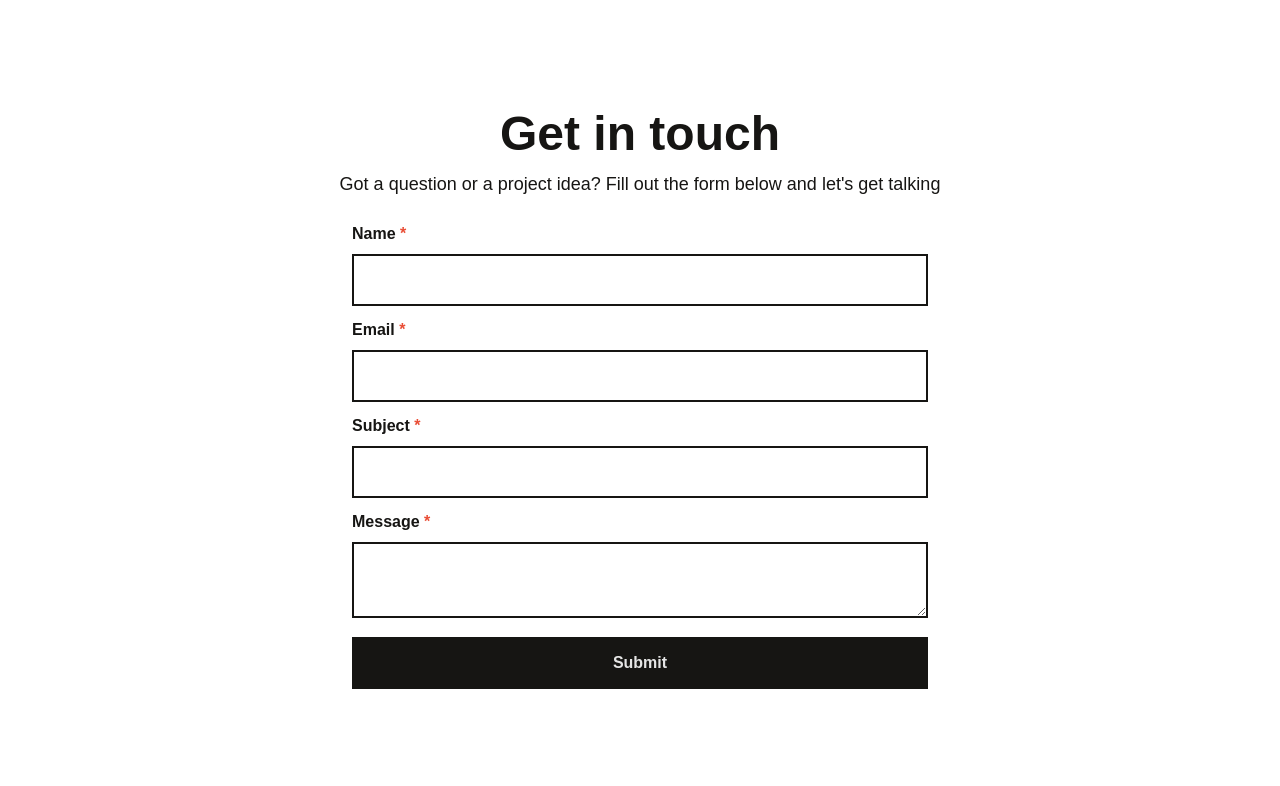
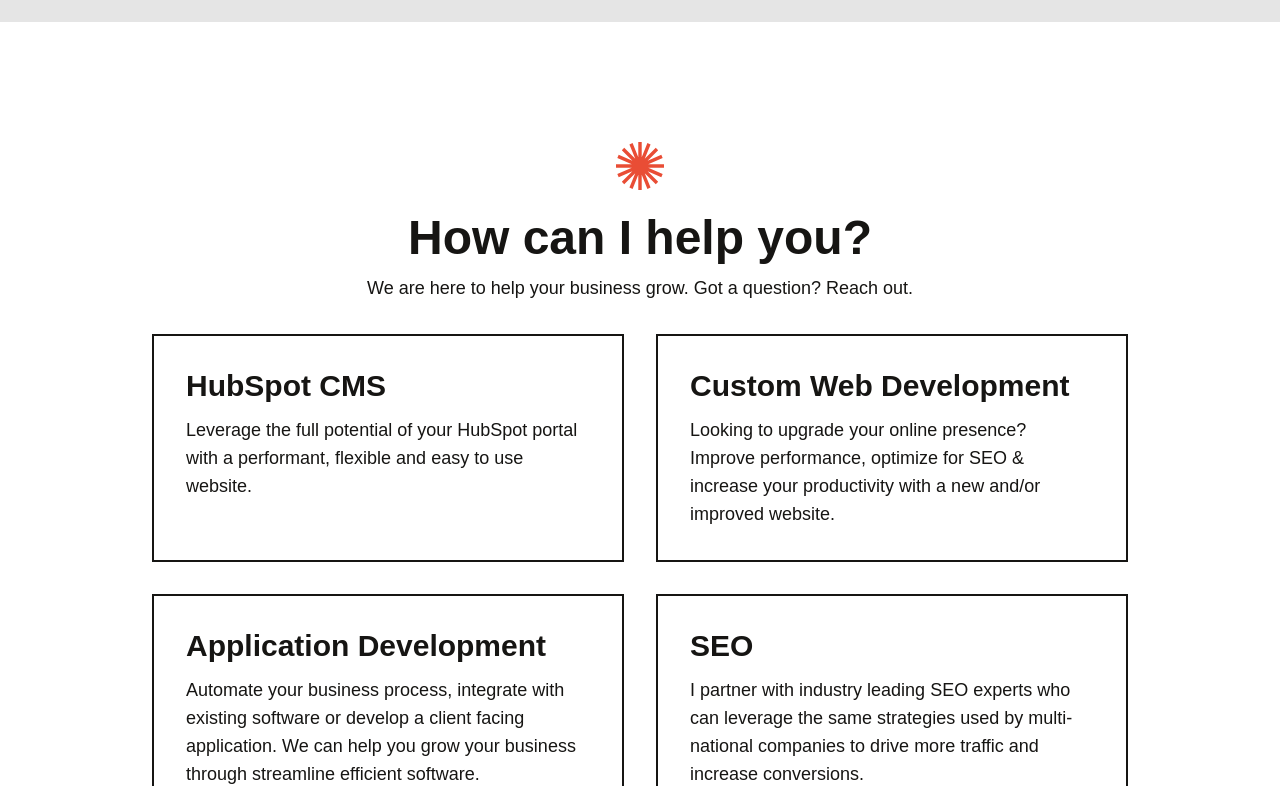
Before and after one commit to gkemp94/georgekemp-co-uk, a Next.js app: page / in a window 1280 px wide. Shown: the part 636-1422 px from the top of the page. Built offline with nearby package versions, Linux system fonts and the light colour scheme; a web font is replaced by a local one.

Commit message:
Add Services

```diff
--- /dev/null
+++ b/components/Cards.tsx
@@ -0,0 +1,25 @@
+interface CardProps {
+  title: string;
+  description: string;
+}
+
+interface CardsProps {
+  cards: CardProps[];
+}
+
+export function Cards ({ cards }: CardsProps) {
+  return (
+    <div className="grid grid-cols-1 md:grid-cols-2 gap-8">
+      {cards.map(card => (
+        <div className="p-8 border-2 flex flex-col gap-3 border-gray-900">
+          <h4 className="text-3xl font-bold">
+            { card.title }
+          </h4>
+          <p className="text-lg">
+            { card.description }
+          </p>
+        </div>
+      ))}
+    </div>
+  );
+}
--- a/components/Form.tsx
+++ b/components/Form.tsx
@@ -40,7 +40,7 @@ export const TextInput = React.forwardRef<HTMLInputElement, TextInputProps>(
     return (
       <BaseInput label={label} name={name} required={true}>
         <input
-          className="px-4 py-3 border-2 w-full border-gray-900"
+          className="px-4 py-3 border-2 bg-transparent w-full border-gray-900"
           ref={ref}
           name={name}
           required={required}
@@ -59,7 +59,7 @@ export const TextAreaInput = React.forwardRef<
   return (
     <BaseInput label={label} name={name} required={required}>
       <textarea
-        className="px-4 py-3 border-2 w-full border-gray-900"
+        className="px-4 py-3 border-2 w-full bg-transparent border-gray-900"
         required={required}
         name={name}
         ref={ref}
--- /dev/null
+++ b/components/LogoGrid.tsx
@@ -0,0 +1,31 @@
+import { loadGetInitialProps } from "next/dist/shared/lib/utils";
+import Image from "next/image";
+import Link from "next/link";
+
+interface LogoGridProps {
+  logos: {
+    image: {
+      src: string;
+      width: number;
+      height: number;
+      alt: string;
+    };
+    link: {
+      href: string;
+    };
+  }[];
+}
+
+export default function LogoGrid({ logos }: LogoGridProps) {
+  return (
+    <ul className="grid grid-cols-1 md:grid-cols-3 lg:grid-cols-4 gap-6">
+      {logos.map((logo) => (
+        <li className="border-gray-900 border-2">
+          <Link href={logo.link.href}>
+            <Image {...logo.image} layout="responsive" />
+          </Link>
+        </li>
+      ))}
+    </ul>
+  );
+}
--- a/components/Section.tsx
+++ b/components/Section.tsx
@@ -20,7 +20,7 @@ export function Section({
   return (
     <section className={`${noPadding ? "" : "py-24"} ${className}`} {...props}>
       <div className="container mx-auto max-w-5xl p-6">
-        <div className="flex flex-col items-center">
+        <div className="flex flex-col items-center mb-8">
           {!hideIcon && <StarIcon className="text-red-600 mb-6" />}
           {title && <h2 className="font-bold text-5xl mb-3">{title}</h2>}
           {description && <p className="font-medium text-lg">{description}</p>}
--- a/package.json
+++ b/package.json
@@ -15,6 +15,7 @@
     "react-hook-form": "^7.34.2"
   },
   "devDependencies": {
+    "@tailwindcss/typography": "^0.5.7",
     "@types/node": "^18.7.13",
     "@types/react": "18.0.17",
     "autoprefixer": "^10.4.8",
--- /dev/null
+++ b/pages/blog/offer-ready.tsx
@@ -0,0 +1,35 @@
+import Image from "next/image";
+import { Layout } from "../../components";
+
+export default function BlogPost({}) {
+  return (
+    <Layout title="OfferReady HubSpot Application">
+      <div className="flex items-center text-center gap-6 flex-col max-w-2xl mx-auto p-6">
+        <h1 className="font-bold text-5xl">Offer Ready HubSpot Integration</h1>
+        <div className="flex flex-col w-full md:w-auto md:flex-row font-medium text-sm gap-2 md:gap-6">
+          <div className="border flex justify-center items-center border-gray-900 px-6 py-3">
+            HubSpot Integration
+          </div>
+          <div className="border flex justify-center items-center border-gray-900 px-6 py-3">
+            September 2nd, 2022
+          </div>
+          <div className="border flex justify-center items-center gap-2 border-gray-900 px-6 py-3">
+            <Image src="/avatar_tiny.png" height={24} width={24} />
+            George Kemp
+          </div>
+        </div>
+        <div className="text-left prose">
+          <h2>Overview</h2>
+          <p>
+            We recently joined forces with Offer-Ready, an Austrian based IT
+            software's company our first Marketplace listed application. While
+            we've built several HubSpot integrations in the past, this will be
+            our first application verified and listed on the app marketplace.
+          </p>
+          <h2>What is Offer Ready?</h2>
+          <p></p>
+        </div>
+      </div>
+    </Layout>
+  );
+}
--- a/pages/index.tsx
+++ b/pages/index.tsx
@@ -1,6 +1,8 @@
 import Image from "next/image";
 import { useCallback, useState } from "react";
 import { Layout, OutlineButton, Form, Section } from "../components";
+import { Cards } from "../components/Cards";
+import LogoGrid from "../components/LogoGrid";
 
 const useContactForm = () => {
   const [complete, setComplete] = useState(false);
@@ -69,6 +71,36 @@ export default function Home() {
       </Section>
       <Section
         className="bg-[#fff]"
+        title="How can I help you?"
+        description="We are here to help your business grow. Got a question? Reach out."
+      >
+        <Cards
+
+          cards={[
+            {
+              title: "HubSpot CMS",
+              description:
+                "Leverage the full potential of your HubSpot portal with a performant, flexible and easy to use website.",
+            },
+            {
+              title: "Custom Web Development",
+              description:
+                "Looking to upgrade your online presence? Improve performance, optimize for SEO & increase your productivity with a new and/or improved website.",
+            },
+            {
+              title: "Application Development",
+              description:
+                "Automate your business process, integrate with existing software or develop a client facing application. We can help you grow your business through streamline efficient software.",
+            },
+            {
+              title: "SEO",
+              description:
+                "I partner with industry leading SEO experts who can leverage the same strategies used by multi-national companies to drive more traffic and increase conversions.",
+            },
+          ]}
+        />
+      </Section>
+      <Section
         id="contact"
         hideIcon
         title="Get in touch"
@@ -84,7 +116,6 @@ export default function Home() {
           )}
         </div>
       </Section>
-      {/* <Section title="Previous Clients">Hello World!</Section> */}
     </Layout>
   );
 }
--- a/tailwind.config.js
+++ b/tailwind.config.js
@@ -28,5 +28,5 @@ module.exports = {
     },
     extend: {},
   },
-  plugins: [],
+  plugins: [require("@tailwindcss/typography")],
 };
```
Also changed, not shown: public/avatar_tiny.png (added), 1 other file (tests, documents, lock files or other folders).
